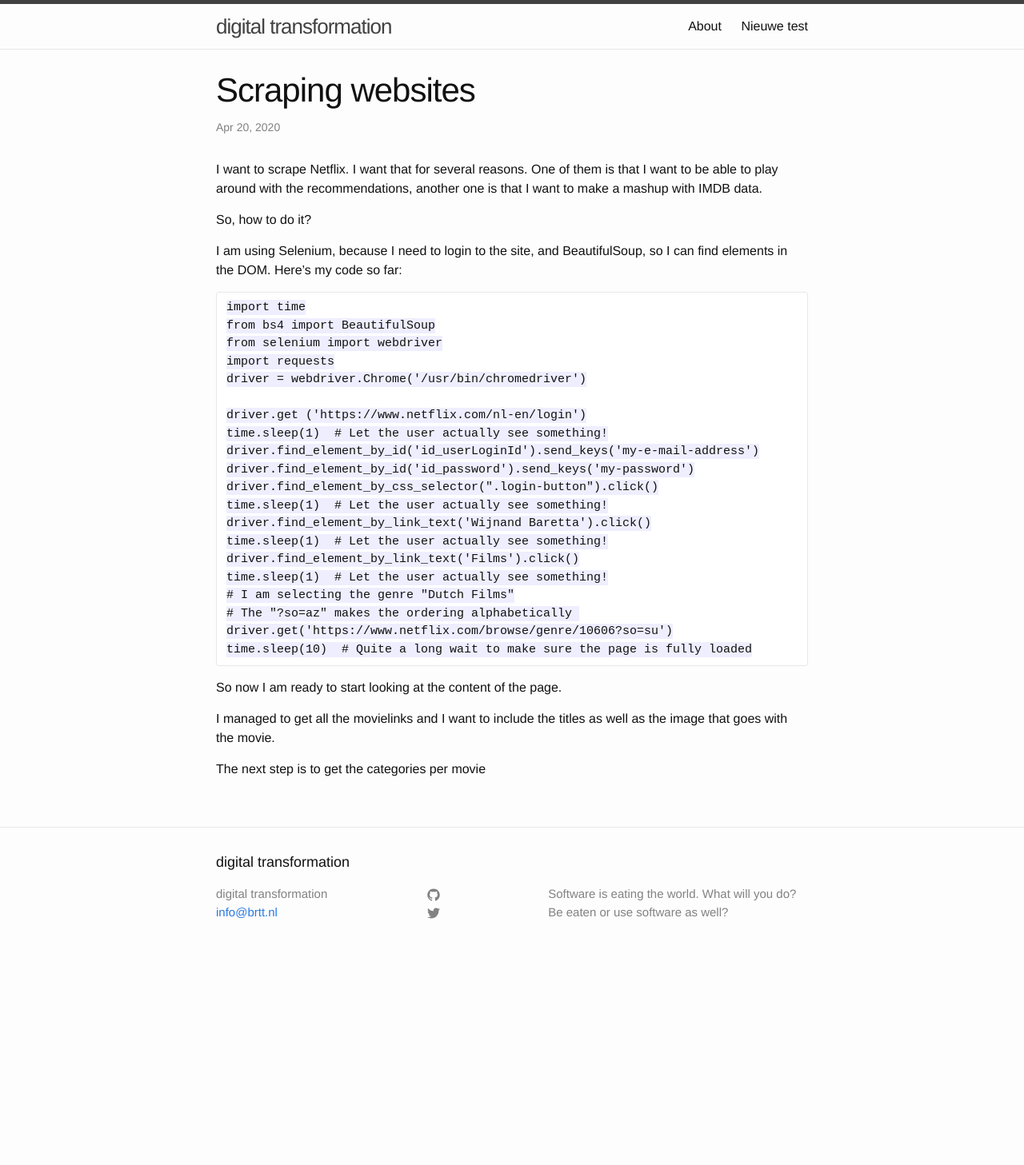
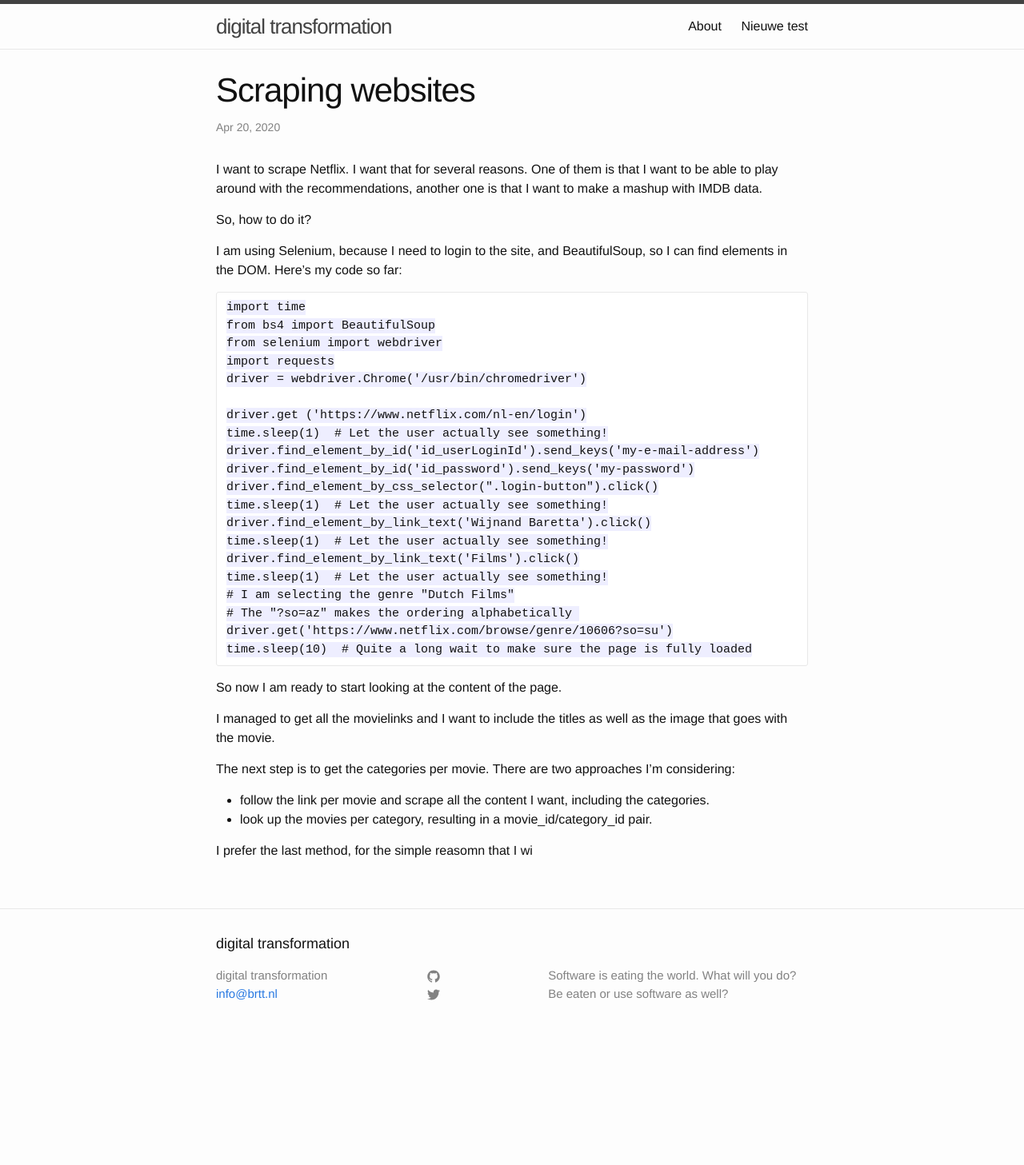
Before and after one commit to wijnandb/wijnandb.github.io, a Jekyll site: the page built from _posts/2020-4-20-scraping-websites.md, in a window 1280 px wide. Shown: the whole page at 80% size. Built offline with Jekyll 4.4.1, drawn with Linux system fonts in a browser that asks for light colours; our own code applies the rules of GitHub Pages for plain Markdown files; before the commit the page ends 1355 px from its top, so only the background shows below that.

Commit message:
_posts/2020-4-20-scraping-websites.md updated from https://stackedit.io/

```diff
--- a/_posts/2020-4-20-scraping-websites.md
+++ b/_posts/2020-4-20-scraping-websites.md
@@ -37,9 +37,13 @@ So now I am ready to start looking at the content of the page.
 
 I managed to get all the movielinks and I want to include the titles as well as the image that goes with the movie.
 
-The next step is to get the categories per movie
+The next step is to get the categories per movie. There are two approaches I'm considering:
+- follow the link per movie and scrape all the content I want, including the categories.
+- look up the movies per category, resulting in a movie_id/category_id pair.
+
+I prefer the last method, for the simple reasomn that I wi
 <!--stackedit_data:
-eyJoaXN0b3J5IjpbLTM5NDE4MjQzMSwxNzQzODgzMjQ3LC04Mj
-U1NzA3MzUsMTc2NjcwMjM3MSwtMTE0OTQ1ODM1Myw0NTE2Mzg5
-MjQsLTExNjc4NDEzNjldfQ==
+eyJoaXN0b3J5IjpbLTE1Nzk5NzcyOTYsMTc0Mzg4MzI0NywtOD
+I1NTcwNzM1LDE3NjY3MDIzNzEsLTExNDk0NTgzNTMsNDUxNjM4
+OTI0LC0xMTY3ODQxMzY5XX0=
 -->
```
